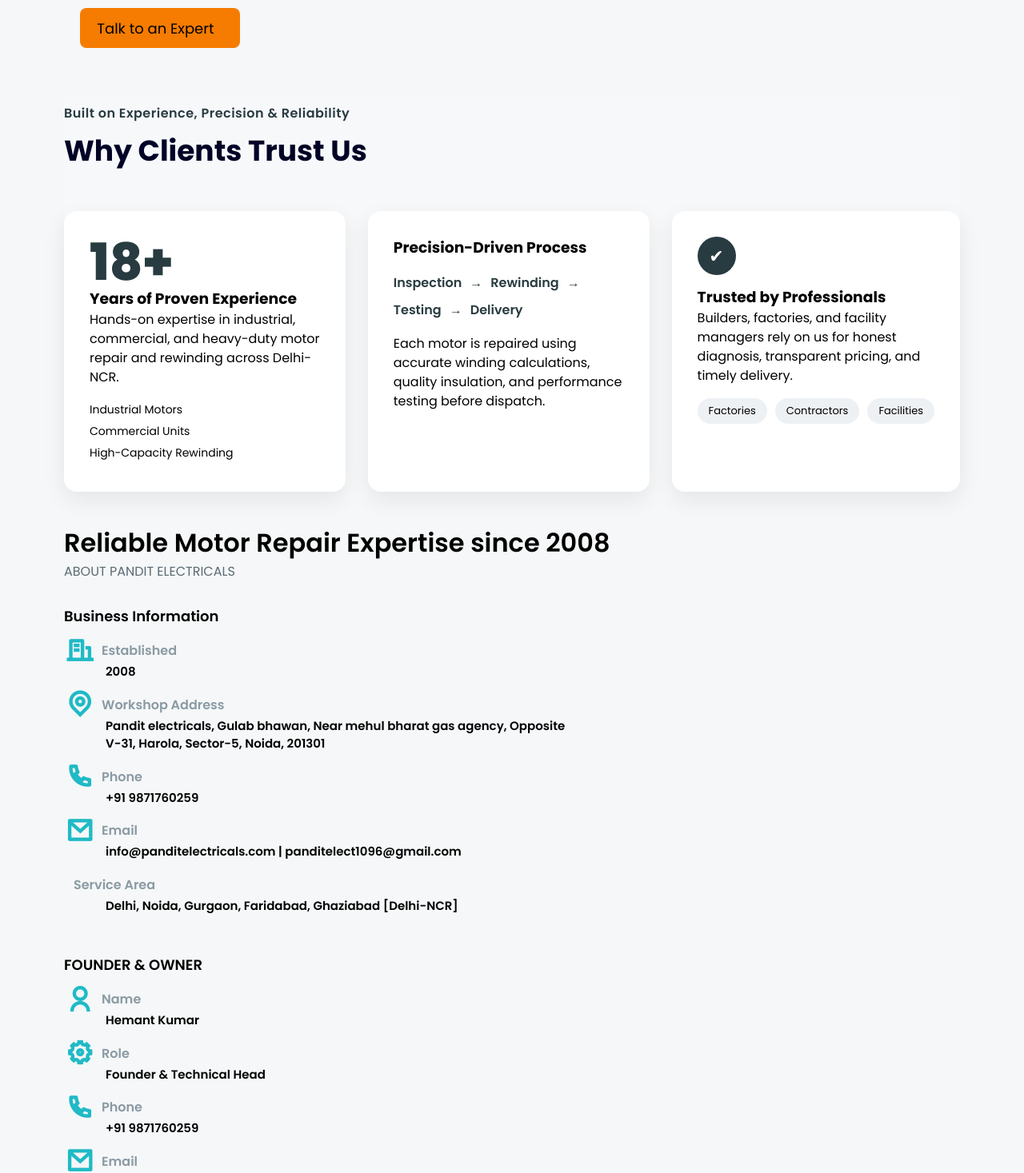
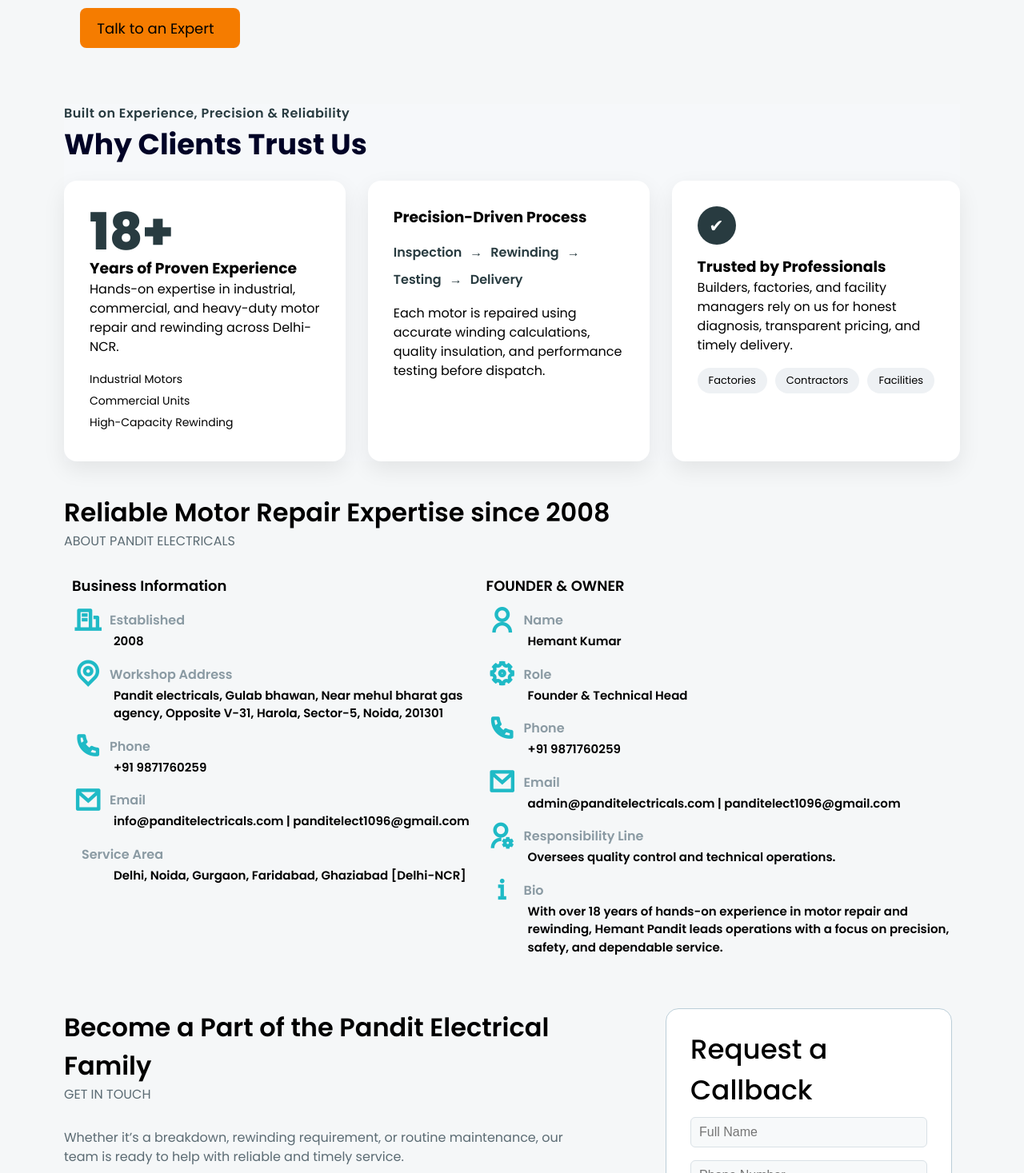
Before and after one commit to imaarzooray/panditelectricals, a React (Vite) app: page / in a window 1280 px wide. Shown: the part 2783-4250 px from the top of the page at 80% size. Built offline with nearby package versions, Linux system fonts and the light colour scheme; some icons are missing.

Commit message:
Clien Trust Section Minor Bugs fixed

```diff
--- a/src/App.css
+++ b/src/App.css
@@ -541,16 +541,20 @@
 .upperInformation {
   /* border: 2px solid green; */
   display: flex;
+  width: 50%;
   align-items: center;
   justify-content: space-around;
-
-
-  /* width: 100%; */
+  margin: 0px 10px;
+
+
+  width: 100%;
 }
 
 .information {
-  display: flex;
-  flex-direction: column;
+  /* border: 2px solid red; */
+  display: flex;
+  align-items:flex-start;
+  flex-direction: row;
 }
 
 .minInfoHeader {
@@ -559,11 +563,7 @@
   margin-bottom: 10px;
 }
 
-.detailsInfo {
-  display: flex;
-  width: 60%;
-  justify-content: flex-end;
-}
+
 
 .detailsInfo img {
   border-radius: 2px;
@@ -1007,30 +1007,35 @@
 
 /* trust */
 .whyTrustSection {
-  padding: 10px 0%;
+  padding: 0px 0%;
   background: #f6f8fa;
+  margin: 10px 0px;
   /* border: 2px solid red; */
 }
 
 .trustHeader {
   /* text-align: center; */
-  margin-bottom: 48px;
+  margin-bottom: 18px;
+  /* border: 2px solid red; */
+
 }
 
 .trustTagline {
   color: #283B40;
   font-weight: 600;
+  /* border: 2px solid red; */
   letter-spacing: 0.5px;
 }
 
 .trustHeader h2 {
   color: #010326;
   font-size: 36px;
-  margin-top: 8px;
+  /* margin-top: 8px; */
 }
 
 /* GRID */
 .trustGrid {
+  /* border: 2px solid red; */
   display: grid;
   grid-template-columns: repeat(3, 1fr);
   gap: 28px;
--- a/src/components/about/Info.jsx
+++ b/src/components/about/Info.jsx
@@ -25,10 +25,7 @@
                         <InfoCont iconClass="ri-service-bell-line" label="Service Area " informations="Delhi, Noida, Gurgaon, Faridabad, Ghaziabad [Delhi-NCR]" />
                     </div>
                 </div>
-                <div className="detailsInfo">
-                        {/* <img src="https://res.cloudinary.com/aarzooray/image/upload/v1770294918/shop_ybgrde.jpg" alt="" srcset="" /> */}
 
-                </div>
             </div>
 
             <br />
@@ -61,13 +58,7 @@
 
 
 
-                <div className="detailsInfo">
 
-
- {/* <img src={owner} alt=""  /> */}
-
-
-                </div>
             </div>
         </div>
     )
```
